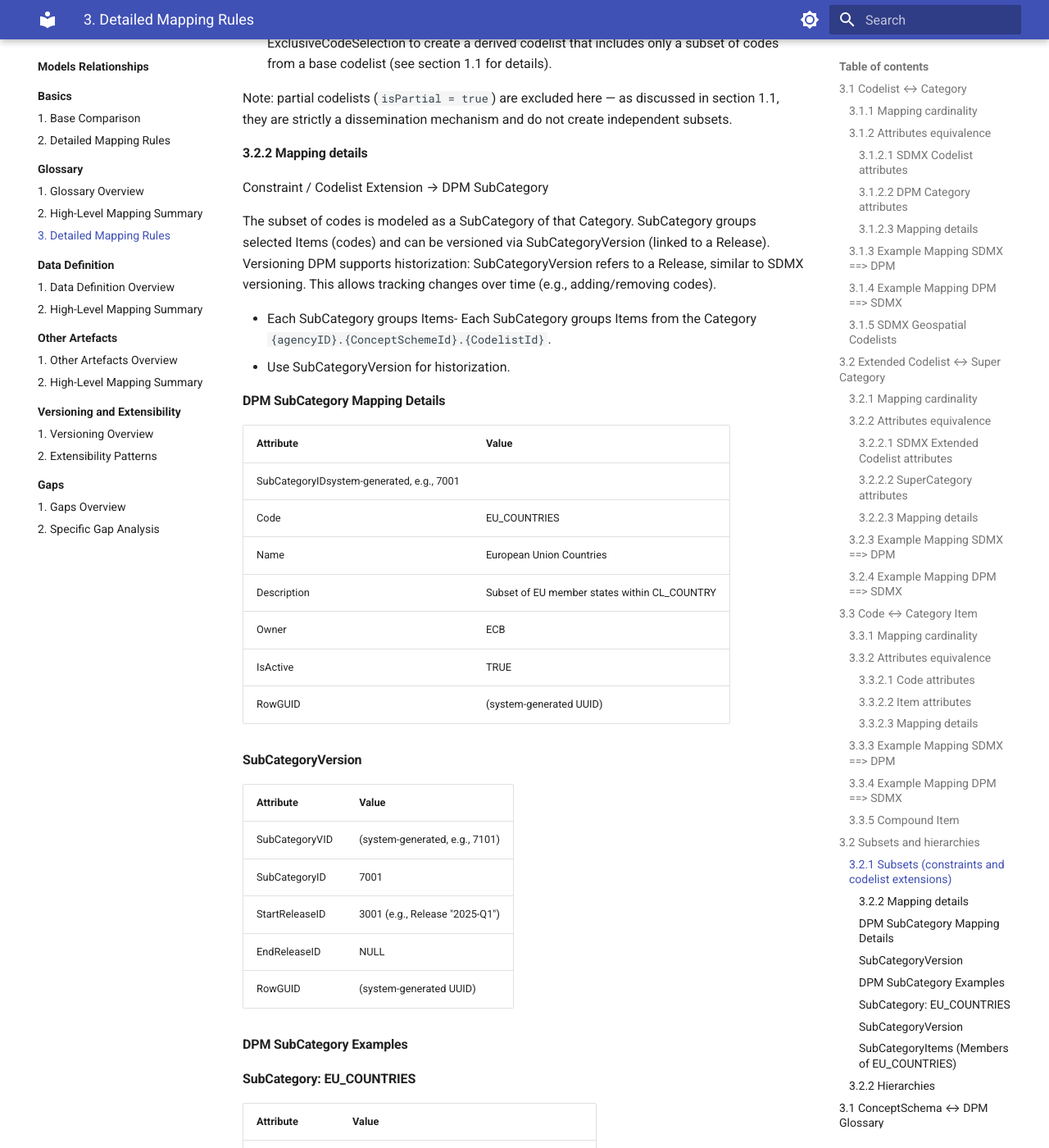
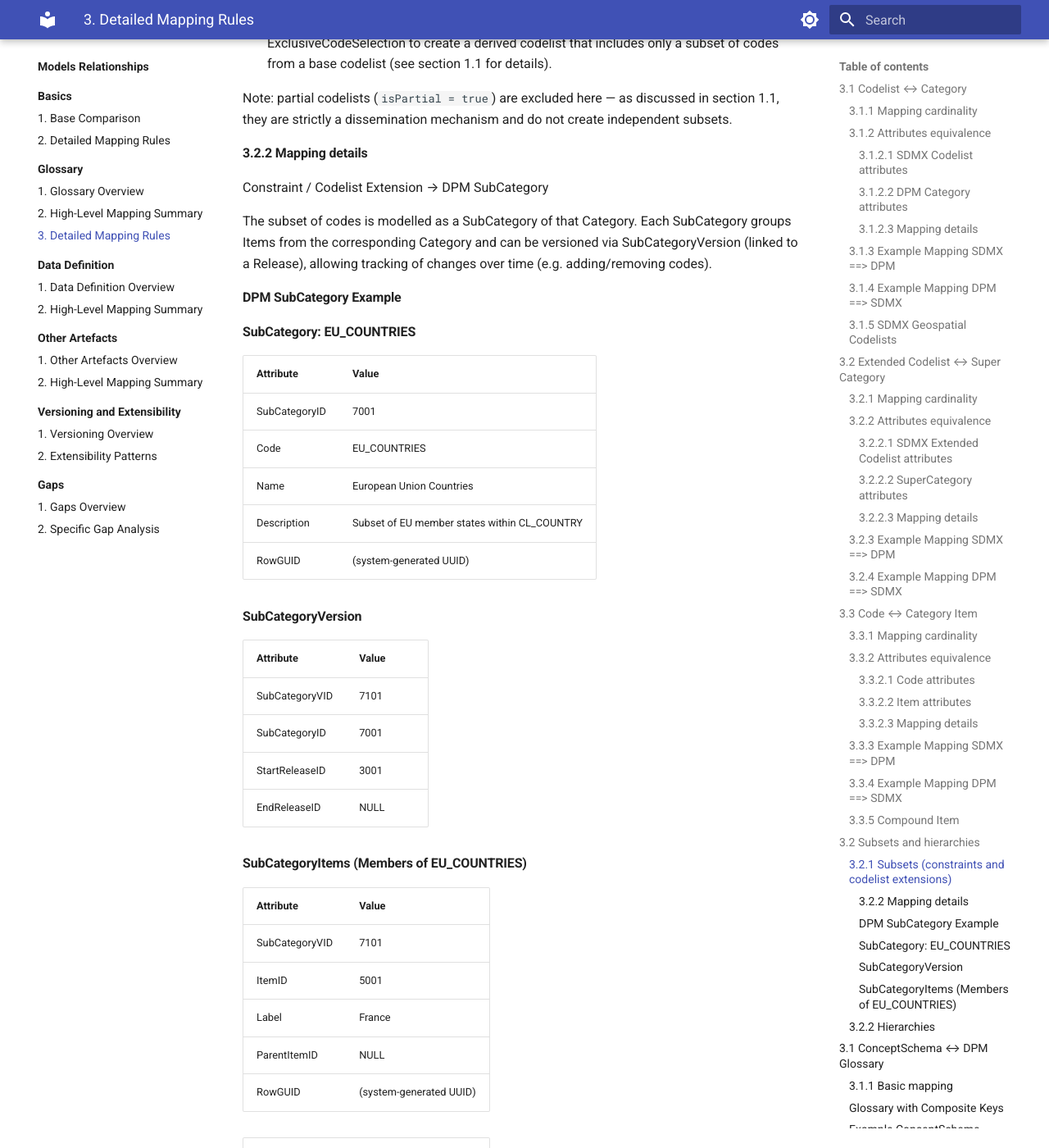
Before and after one commit to sdmx-twg/wp-sdmx-dpm, an MkDocs documentation site: the page built from docs/models-relationships/01_glossary/03_detailed_mapping_rules.md, in a window 1280 px wide and 1400 px high, scrolled down 14274 px. Shown: the whole window at 82% size. Built offline with MkDocs 1.6.1 and Material for MkDocs 9.7.7, drawn with Linux system fonts in a browser that asks for light colours.

Commit message:
fix: remove duplicate content in SubCategory mapping details
Addresses #35 — removed duplicated SubCategory/SubCategoryVersion
tables and garbled text in section 3.2.2. Consolidated into a
single clean example.

```diff
--- a/docs/models-relationships/01_glossary/03_detailed_mapping_rules.md
+++ b/docs/models-relationships/01_glossary/03_detailed_mapping_rules.md
@@ -463,39 +463,9 @@ Note: partial codelists (`isPartial = true`) are excluded here — as discussed
 #### 3.2.2 Mapping details
 Constraint / Codelist Extension → DPM SubCategory
 
-The subset of codes is modeled as a SubCategory of that Category.
-SubCategory groups selected Items (codes) and can be versioned via SubCategoryVersion (linked to a Release).
-Versioning
-DPM supports historization: SubCategoryVersion refers to a Release, similar to SDMX versioning.
-This allows tracking changes over time (e.g., adding/removing codes).
+The subset of codes is modelled as a SubCategory of that Category. Each SubCategory groups Items from the corresponding Category and can be versioned via SubCategoryVersion (linked to a Release), allowing tracking of changes over time (e.g. adding/removing codes).
 
-- Each SubCategory groups Items- Each SubCategory groups Items from the Category `{agencyID}.{ConceptSchemeId}.{CodelistId}`.
-- Use SubCategoryVersion for historization.
-
-
-#### DPM SubCategory Mapping Details
-
-| Attribute           | Value |
-|---------------------|-------|
-| SubCategoryIDsystem-generated, e.g., 7001 |
-| Code                | EU_COUNTRIES |
-| Name                | European Union Countries |
-| Description         | Subset of EU member states within CL_COUNTRY |
-| Owner               | ECB |
-| IsActive            | TRUE |
-| RowGUID             | (system-generated UUID) |
-
-#### SubCategoryVersion
-| Attribute           | Value |
-|---------------------|-------|
-| SubCategoryVID      | (system-generated, e.g., 7101) |
-| SubCategoryID       | 7001 |
-| StartReleaseID      | 3001 (e.g., Release "2025-Q1") |
-| EndReleaseID        | NULL |
-| RowGUID             | (system-generated UUID) |
-
-
-#### DPM SubCategory Examples
+#### DPM SubCategory Example
 
 #### SubCategory: EU_COUNTRIES
 | Attribute           | Value |
```
